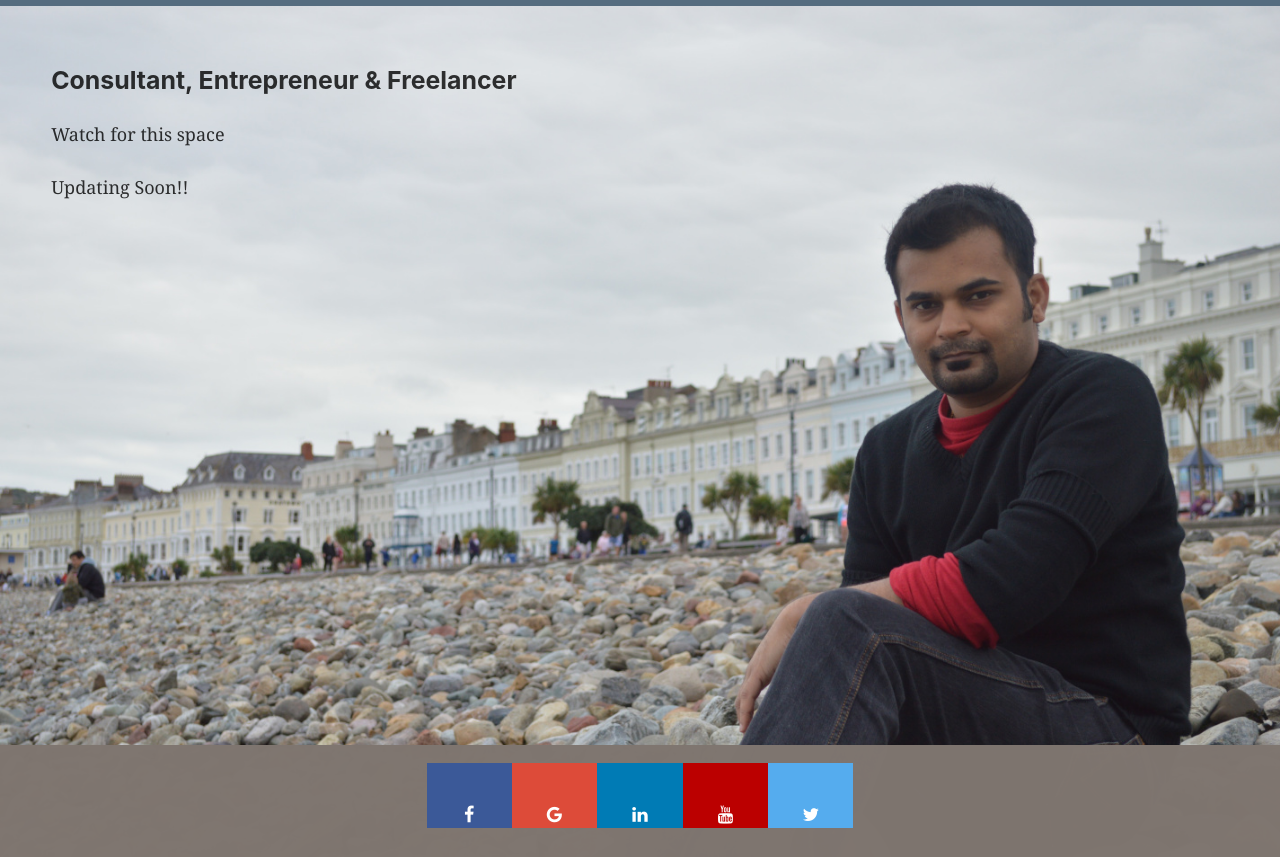
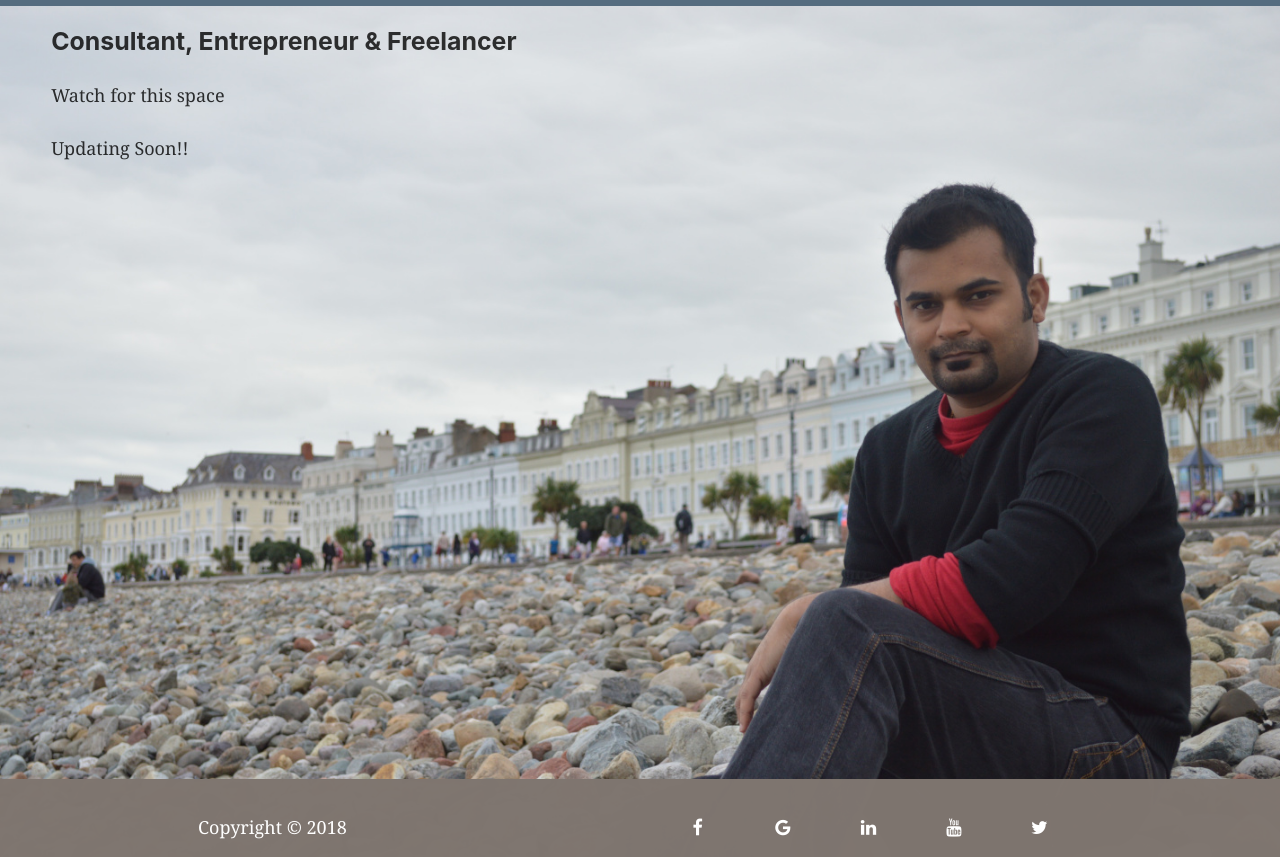
Before and after one commit to mkannoth/myprofile, a Gatsby site: page / in a window 1280 px wide. Shown: the part 70-927 px from the top of the page. Built offline with nearby package versions, Linux system fonts and the light colour scheme; Gatsby itself is replaced by a stand-in of ours.

Commit message:
footer changes

```diff
--- a/src/components/footer.js
+++ b/src/components/footer.js
@@ -9,7 +9,8 @@ const Footer = ({ children })=>(
 <div className="footer">
   <Container>
     <Row>
-      <Col sm="12" md={{ size: 6, offset: 3 }}>
+    <Col>Copyright &#169; 2018</Col>
+    <Col>
         <a href="https://www.facebook.com/mithun.kannoth.1" class="fa fa-facebook"></a>
         <a href="#" class="fa fa-google"></a>
         <a href="https://www.linkedin.com/in/mithunkannoth" class="fa fa-linkedin"></a>
--- a/src/pages/index.js
+++ b/src/pages/index.js
@@ -6,12 +6,14 @@ import Img from 'gatsby-image'
 
 const IndexPage = (props) => (
   <Layout>
+  <div style={{position: 'relative'}}>
     <Img fluid={props.data.file.childImageSharp.fluid}/>
-    <div style={{top: '150px',position: 'absolute','margin-top': '-1%','margin-left': '4%'}}>
+    <div style={{top: '35px',position: 'absolute','margin-top': '-1%','margin-left': '4%'}}>
       <h3>Consultant, Entrepreneur & Freelancer</h3>
       <p>Watch for this space</p>
       <p>Updating Soon!!</p>
     </div>
+  </div>
   </Layout>
 
 )
--- a/src/styles/footer.css
+++ b/src/styles/footer.css
@@ -12,8 +12,7 @@ body {
   position: absolute;
   bottom: 0;
   width: 100%;
-  /* Set the fixed height of the footer here */
-  height: 12%;
+  height: auto;
   line-height: 60px; /* Vertically center the text there */
   background-color: rgba(127, 118, 112, 0.99);
 }
@@ -30,6 +29,7 @@ body > .container {
 .footer > .container {
   padding-right: 10%;
   padding-left: 10%;
+  color:white;
 
 }
 
@@ -41,10 +41,9 @@ code {
 }
 
 .fa {
-    padding: 1%;
+    padding: 2%;
     font-size: 40%;
     width: 20%;
-    padding-top: 10%;
     text-align: center;
     text-decoration: none;
 }
@@ -58,27 +57,22 @@ code {
 
 /* Facebook */
 .fa-facebook {
-    background: #3B5998;
     color: white;
 }
 
 /* LinkedIn */
 .fa-linkedin {
-    background: #007bb5;
     color: white;
 }
 
 .fa-twitter {
-    background: #55ACEE;
     color: white;
 }
 
 .fa-youtube {
-    background: #bb0000;
     color: white;
 }
 
 .fa-google {
-    background: #dd4b39;
     color: white;
 }
```
